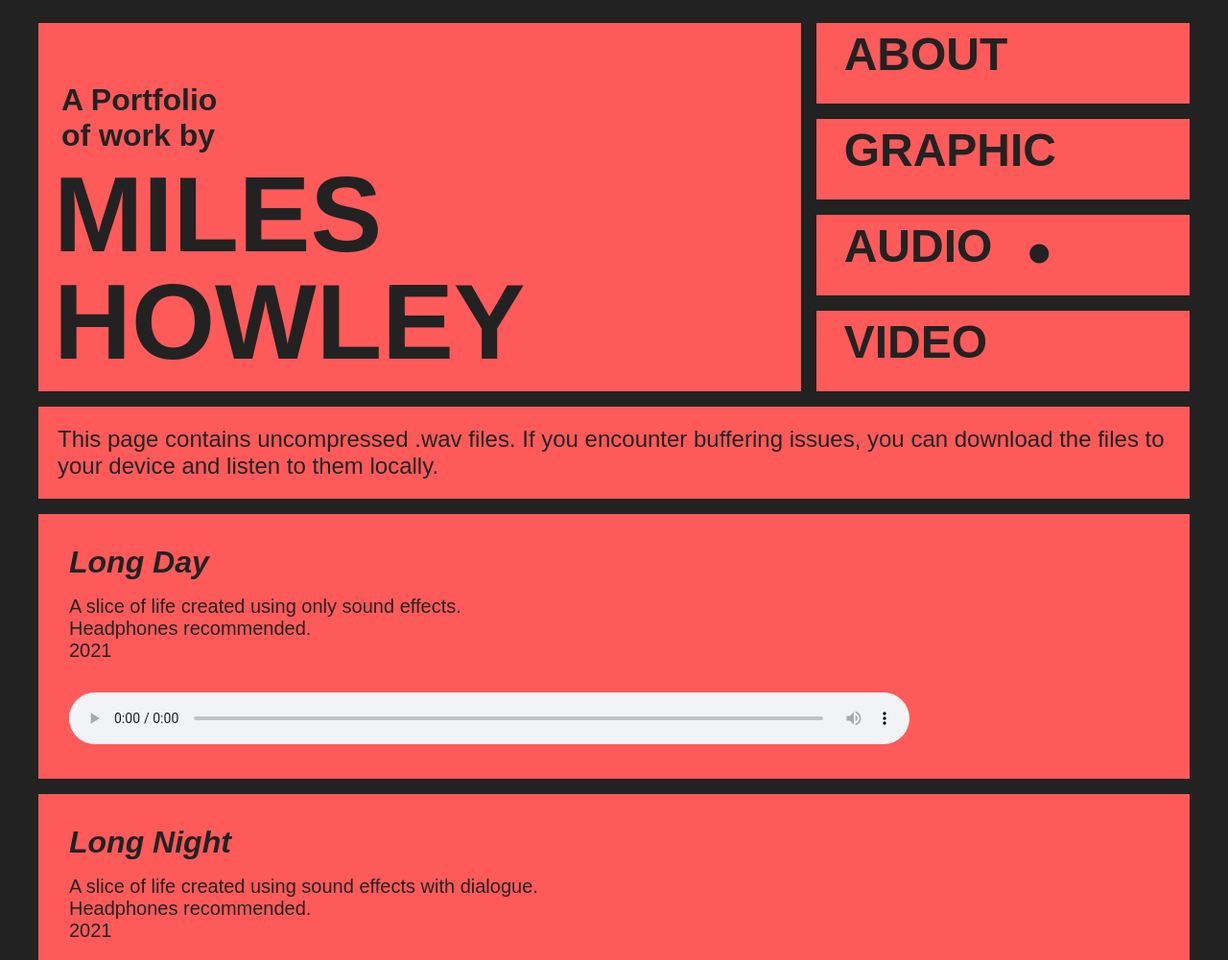
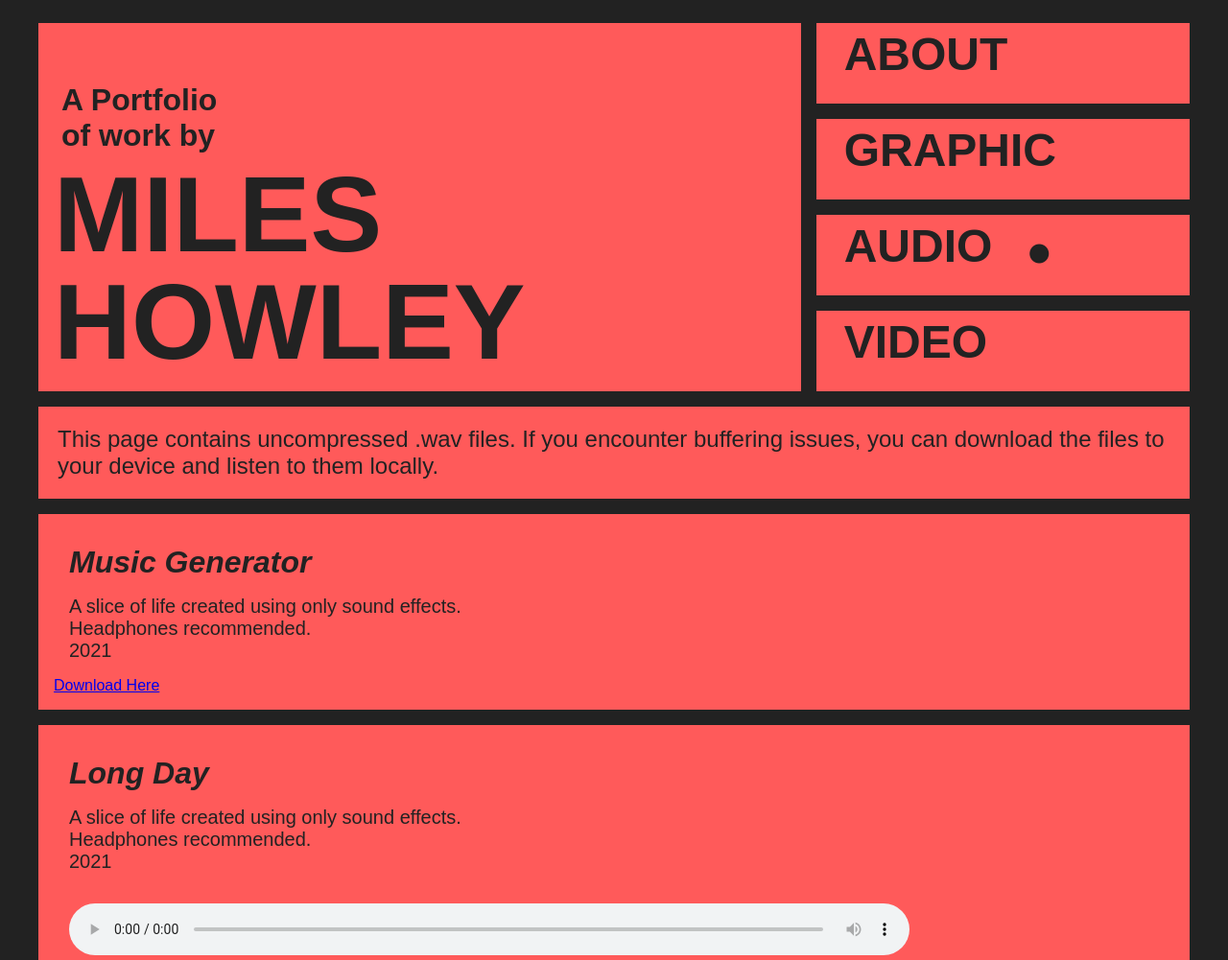
Before and after one commit to mhrazor1/myPortfolioSite, a plain HTML site: page audio.html in a window 1280 px wide. Shown: the top 1001 px of the page at 96% size. Drawn offline with Linux system fonts and the light colour scheme; a web font is replaced by a local one.

Commit message:
add music generator downloads

```diff
--- a/audio.html
+++ b/audio.html
@@ -29,6 +29,12 @@
 	</header>
 	<main>
 		<p class="bodySection" style="margin-bottom: 1rem;">This page contains uncompressed .wav files. If you encounter buffering issues, you can download the files to your device and listen to them locally.</p>
+		<!-- Metasounds -->
+		<div class="audioPost">
+			<h2 class="sectionHeading">Music Generator</h2>
+			<p class="sectionElement">A slice of life created using only sound effects.<br> Headphones recommended. <br>2021</p>
+			<a id="MacApp" href="https://drive.google.com/drive/folders/1smcMOPq7CE-aTTSGAgfW3qfq5NJ1XfFW?usp=sharing">Download Here</a>
+		</div>
 		<!-- Long Day -->
 		<div class="audioPost">
 			<h2 class="sectionHeading">Long Day</h2>
```
